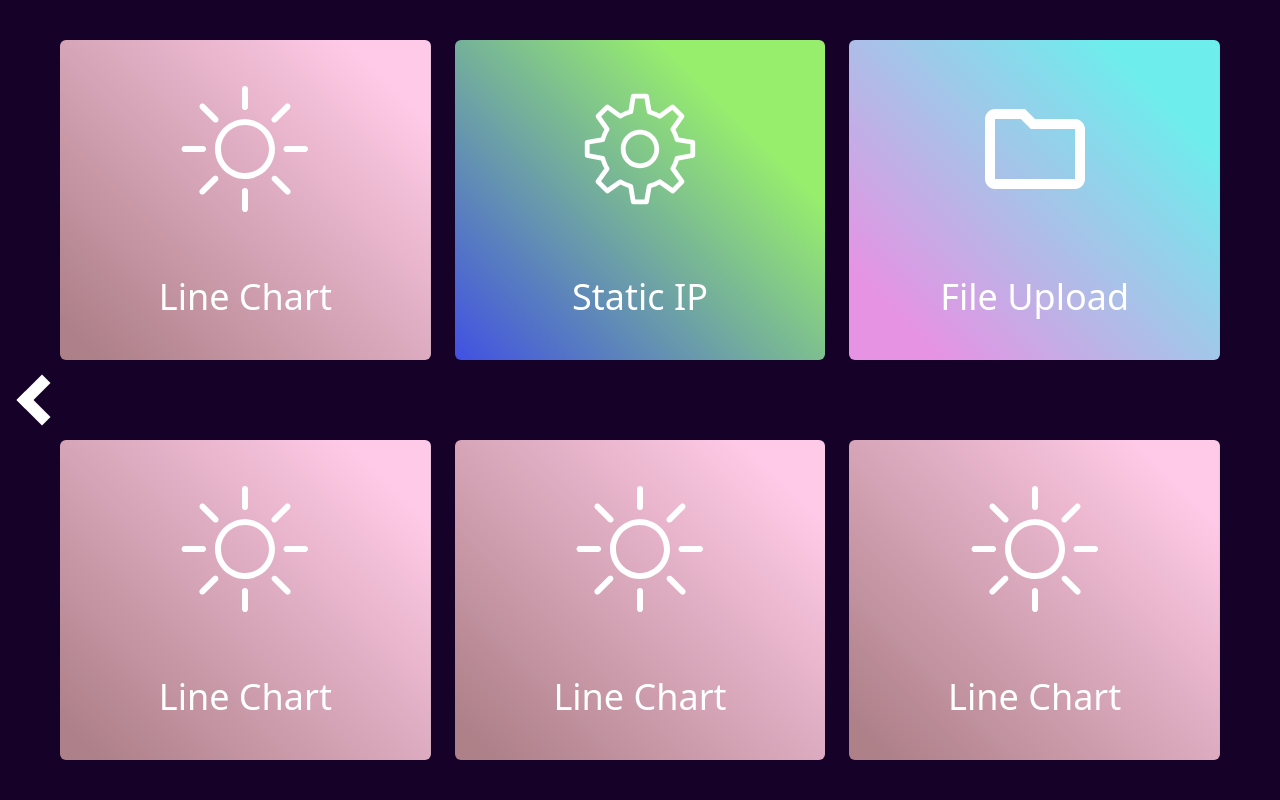
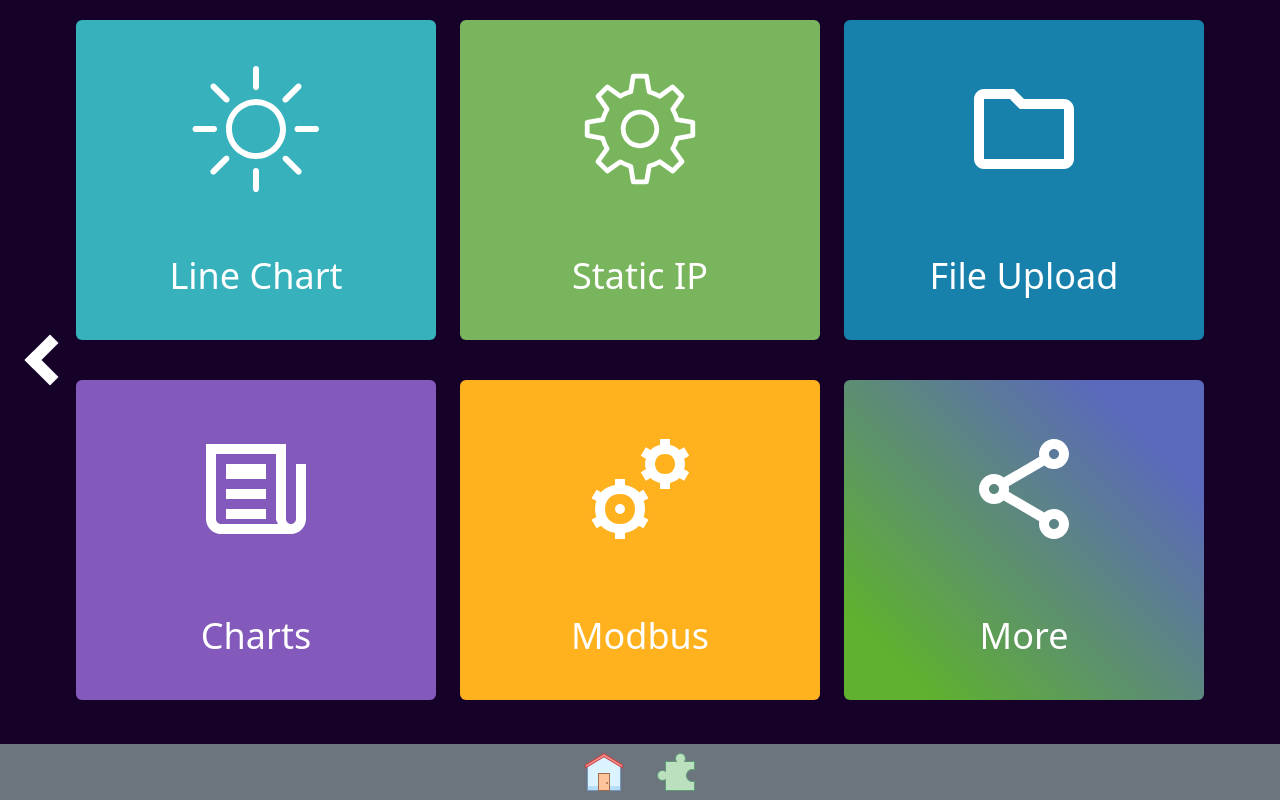
Before and after one commit to Chipsee/chipsee-industrial-pc-web, a Flask app: page /cases in a window 1280 px wide. Run offline with Flask 2, Linux system fonts and the light colour scheme; some libraries are stand-ins or nearby versions.

Commit message:
Fix styles.

```diff
--- a/static/css/style.css
+++ b/static/css/style.css
@@ -24,6 +24,7 @@
 .home-card-text {
     margin-top: calc(20vh + 10%);
     font-size: 2.25em;
+    white-space: nowrap;
 }
 
 .home-card-bg {
@@ -89,23 +90,40 @@
 
 /* Cases  */
 .line-chart-card {
-    background-color: #cfd3d5b8;
-    background-image: url("../images/svg/cases/heat.svg"), linear-gradient(45deg, rgba(221,70,70,0.2889356426164216) 6%, rgba(255,202,231,1) 88%);
+    background-color: rgba(62,213,219,0.84);
+    background-image: url("../images/svg/cases/heat.svg");
     color: #ffffff;
 }
 
 .ip-config-card {
-    background-color: #cfd3d5b8;
-    background-image: url("../images/svg/cases/ip_config.svg"), linear-gradient(45deg, rgba(44,64,241,0.8155462868741247) 0%, rgba(151,238,109,1) 76%);
+    background-color: rgba(151,238,109, 76%) ;
+    background-image: url("../images/svg/cases/ip_config.svg");
     color: #ffffff;
 }
 
 .file-upload-card {
-    background-color: #cfd3d5b8;
-    background-image: url("../images/svg/cases/file_upload.svg"), linear-gradient(45deg, rgba(237,146,233,0.9275911048012955) 13%, rgba(109,238,237,1) 84%);;
+    background-color: #1780ab;
+    background-image: url("../images/svg/cases/file_upload.svg");
     color: #ffffff;
 }
 
+.charts-card {
+    background-color: #835abb;
+    background-image: url("../images/svg/cases/charts.svg");
+    color: #ffffff;
+}
+
+.modbus-card {
+    background-color: #ffb11e;
+    background-image: url("../images/svg/cases/modbus.svg");
+    color: #ffffff;
+}
+
+.more-card {
+    background-color: #3b65edbc;
+    background-image: url("../images/svg/cases/more.svg"), linear-gradient(45deg, rgba(104,195,23,0.8491597322522759) 13%, rgba(90,105,187,1) 83%);
+    color: #ffffff;
+}
 /* Buzzer */
 .buzzer-btn {
     display: block;
--- a/templates/cases.html
+++ b/templates/cases.html
@@ -10,8 +10,8 @@
 
 <body class="dark-bg sticky-body">
     <div class="d-flex justify-content-evenly w-100">
-        <div class="d-flex align-items-center" id="prev-screen"><i class="arrow-left"></i></div>
-        <div class="row d-flex align-items-center justify-content-center" style="min-height: 100vh">
+        <a href="{{ url_for('home') }}" class="d-flex align-items-center px-2"><i class="arrow-left"></i></a>
+        <div class="row d-flex align-items-center justify-content-center" style="min-height: 90vh">
             <a class="col-4 home-card-link" href="{{ url_for('line_chart') }}">
                 <div class="home-card home-card-bg line-chart-card">
                     <span class="home-card-text">Line Chart</span>
@@ -28,29 +28,27 @@
                 </div>
             </a>
             <a class="col-4 home-card-link" href="#">
-                <div class="home-card home-card-bg line-chart-card">
-                    <span class="home-card-text">Line Chart</span>
+                <div class="home-card home-card-bg charts-card">
+                    <span class="home-card-text">Charts</span>
                 </div>
             </a>
             <a class="col-4 home-card-link" href="#">
-                <div class="home-card home-card-bg line-chart-card">
-                    <span class="home-card-text">Line Chart</span>
+                <div class="home-card home-card-bg modbus-card">
+                    <span class="home-card-text">Modbus</span>
                 </div>
             </a>
             <a class="col-4 home-card-link" href="#">
-                <div class="home-card home-card-bg line-chart-card">
-                    <span class="home-card-text">Line Chart</span>
+                <div class="home-card home-card-bg more-card">
+                    <span class="home-card-text">More</span>
                 </div>
             </a>
         </div>
-        <div class="d-flex align-items-center" id="next-screen"><i class="arrow-right opacity-0"></i></div>
+        <a href="#" class="d-flex align-items-center px-2"><i class="arrow-right opacity-0"></i></a>
     </div>
+    <nav class="nav fixed-bottom justify-content-center bg-secondary">
+        <a class="nav-link" href="{{ url_for('home') }}"><img src="{{ url_for('static', filename='images/svg/nav/home.svg') }}"></a>
+        <a class="nav-link" href="{{ url_for('cases') }}"><img src="{{ url_for('static', filename='images/svg/nav/cases.svg') }}"></a>
+    </nav>
 </body>
 
 </html>
-<script>
-let nextScreenBtn = document.querySelector('#prev-screen');
-nextScreenBtn.addEventListener('click', () => {
-    window.location = '{{ url_for('home') }}'
-})
-</script>
```
Also changed, not shown: templates/home.html (+7 -9 lines), templates/ip_config.html (+1 -9 lines), static/images/svg/cases/charts.svg (added), static/images/svg/cases/file_upload.svg, static/images/svg/cases/modbus.svg (added), static/images/svg/cases/more.svg (added), static/images/svg/nav/cases.svg (added), static/images/svg/nav/home.svg (added).
